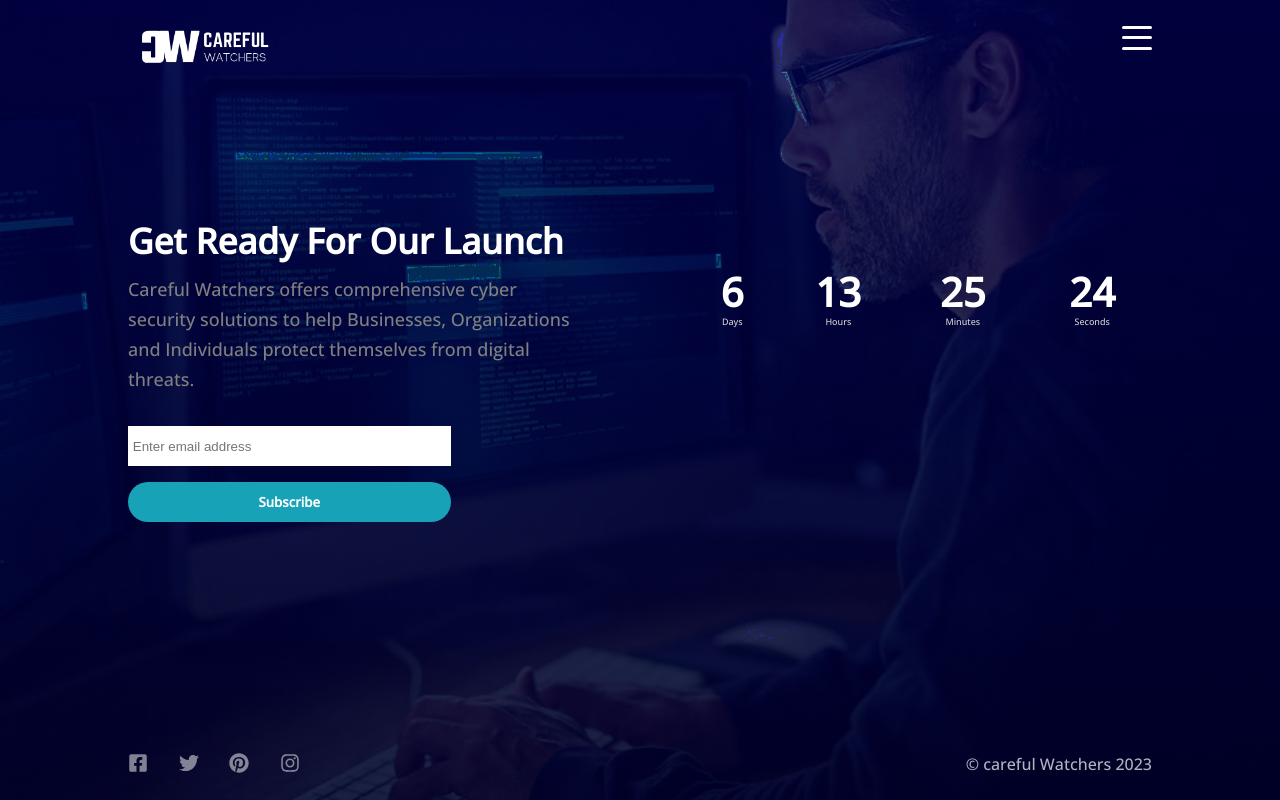
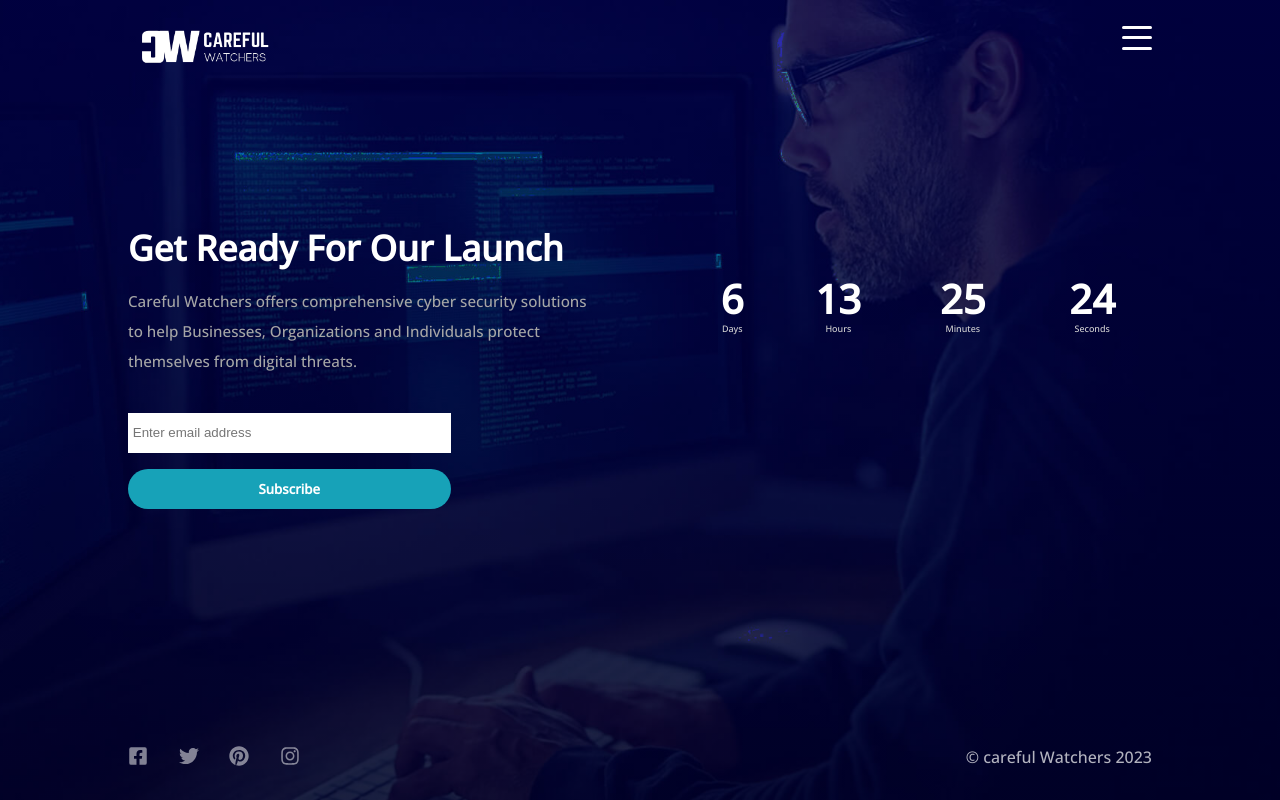
Before and after one commit to Eluan-Adumo/careful-watchers-wait-list, a React (Create React App) app: page / in a window 1280 px wide. Built offline with nearby package versions, Linux system fonts and the light colour scheme.

Commit message:
New Update

```diff
--- a/src/App.css
+++ b/src/App.css
@@ -51,7 +51,8 @@
 }
 
 body{
-    background: var(--dark-blue);
+    background: #03192f;
+
   }
 input, button, textarea{
     outline: none;
@@ -162,10 +163,11 @@ body{
 }
 
 .left-l-date p{
-    color: grey;
+    color: #a6a6a6;
     font-size: 18px;
     line-height: 30px;
-    margin-top: 10px;
+    margin-top: 15px;
+    font-size: 95%;
 }
 .right-l-date{
     color: white;
@@ -265,7 +267,7 @@ footer{
     float: right;
     width: 0vw;
     margin-right: -50vw;
-    background: var(--dark-blue);
+    background: rgba(0, 0, 100, 0.3);
     min-height: 100vh;
     position: scroll;
     right: 0px;
@@ -773,7 +775,7 @@ margin-top: 50px;
         float: right;
         width: 0vw;
         margin-right: -100vw;
-        background: var(--dark-blue);
+       background: rgba(0, 0, 100, 0.3);
         min-height: 100vh;
         position: absolute;
         right: 0px;
```
